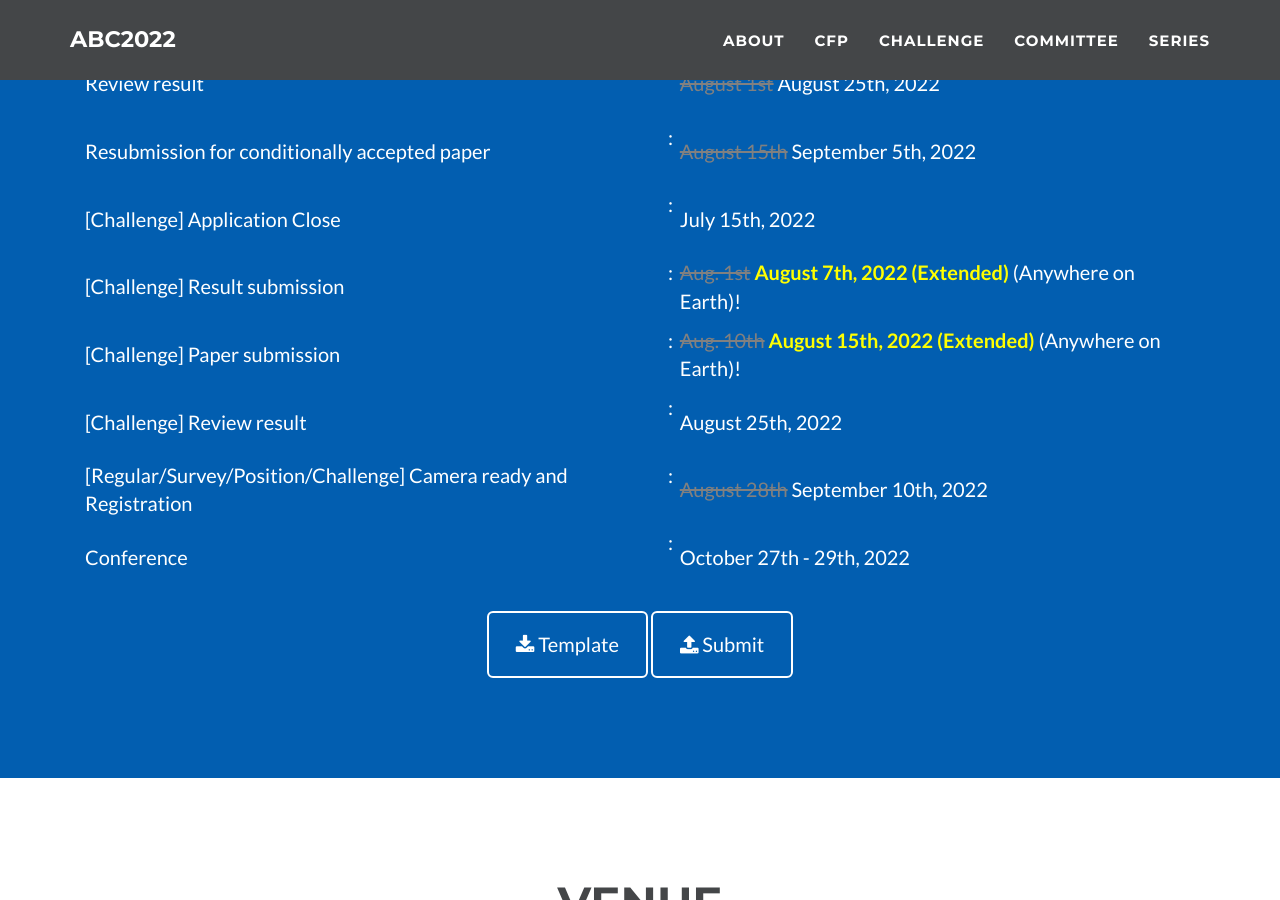
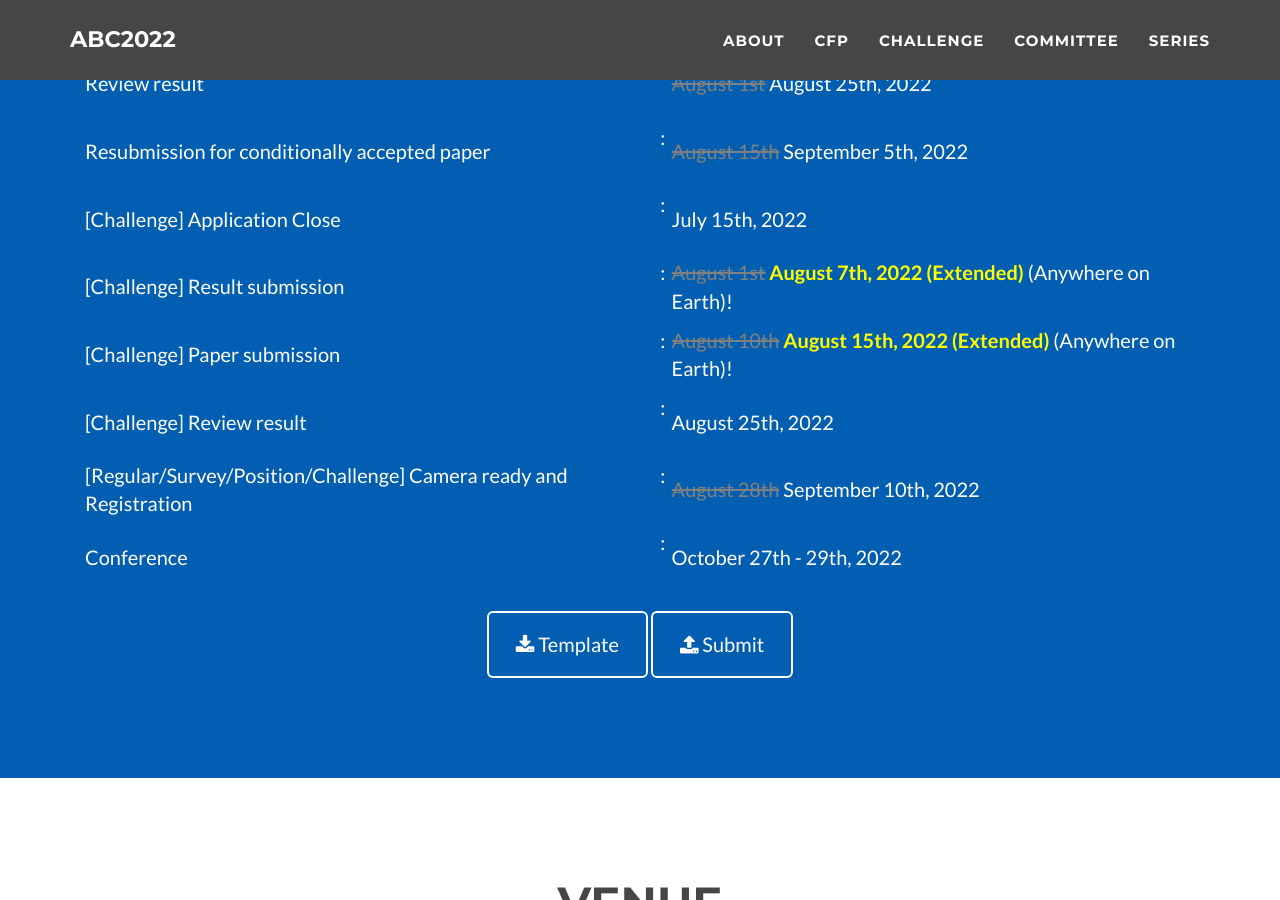
Before and after one commit to abc-research/abc-research.github.io, a Jekyll site: the page built from index.html, in a window 1280 px wide and 900 px high, scrolled down 2748 px. Built offline with Jekyll 4.4.1, drawn with Linux system fonts in a browser that asks for light colours.

Commit message:
Update _config.yml

```diff
--- a/_config.yml
+++ b/_config.yml
@@ -388,9 +388,9 @@ cfp:
     - name: "[Challenge] Application Close"
       date: July 15th, 2022
     - name: "[Challenge] Result submission"
-      date: <strike style="color:gray">Aug. 1st</strike><b><span style="color:yellow"> August 7th, 2022 (Extended)</span></b> (Anywhere on Earth)!
+      date: <strike style="color:gray">August 1st</strike><b><span style="color:yellow"> August 7th, 2022 (Extended)</span></b> (Anywhere on Earth)!
     - name: "[Challenge] Paper submission"
-      date: <strike style="color:gray">Aug. 10th</strike><b><span style="color:yellow"> August 15th, 2022 (Extended)</span></b> (Anywhere on Earth)!
+      date: <strike style="color:gray">August 10th</strike><b><span style="color:yellow"> August 15th, 2022 (Extended)</span></b> (Anywhere on Earth)!
     - name: "[Challenge] Review result"
       date: August 25th, 2022
     - name: "[Regular/Survey/Position/Challenge] Camera ready and Registration"
```
